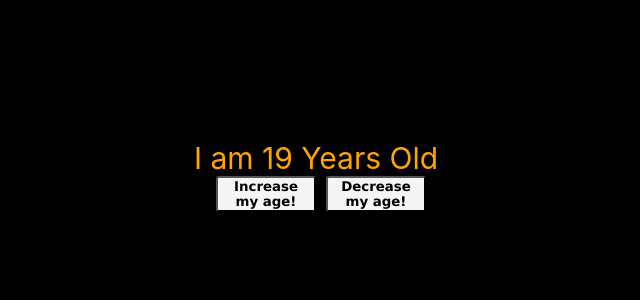
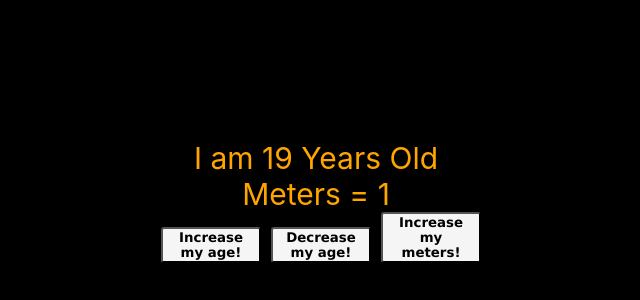
Before and after one commit to HannahWilson403/TEAM2-USEDSTATE, a React (Create React App) app in the folder use_state_example/: page / in a window 1280 px wide. Shown: the part 160-460 px from the top of the page, without its empty margins (324-964 px from the left). Built offline with nearby package versions, Linux system fonts and the light colour scheme.

Commit message:
Josh changes

```diff
--- a/use_state_example/src/App.js
+++ b/use_state_example/src/App.js
@@ -6,12 +6,18 @@ function App() {
   const handleClick = () => setAge(age + 1)
   const handleClick2 = () => setAge(age - 1)
 
+  const [meters, setMeters] = useState(1);
+  const handleclick3 = () => setMeters(meters + 10)
+
   return (
     <div>
-      I am {age} Years Old
+      I am {age} Years Old <br/>
+      Meters = {meters}
       <div>
-        <button onClick={handleClick}>Increase my age! </button>
+        <button onMouseOver={handleClick}>Increase my age! </button>
         <button onClick={handleClick2}>Decrease my age! </button>
+
+        <button onClick={handleclick3}>Increase my meters! </button>
       </div>
     </div>
   )
```
